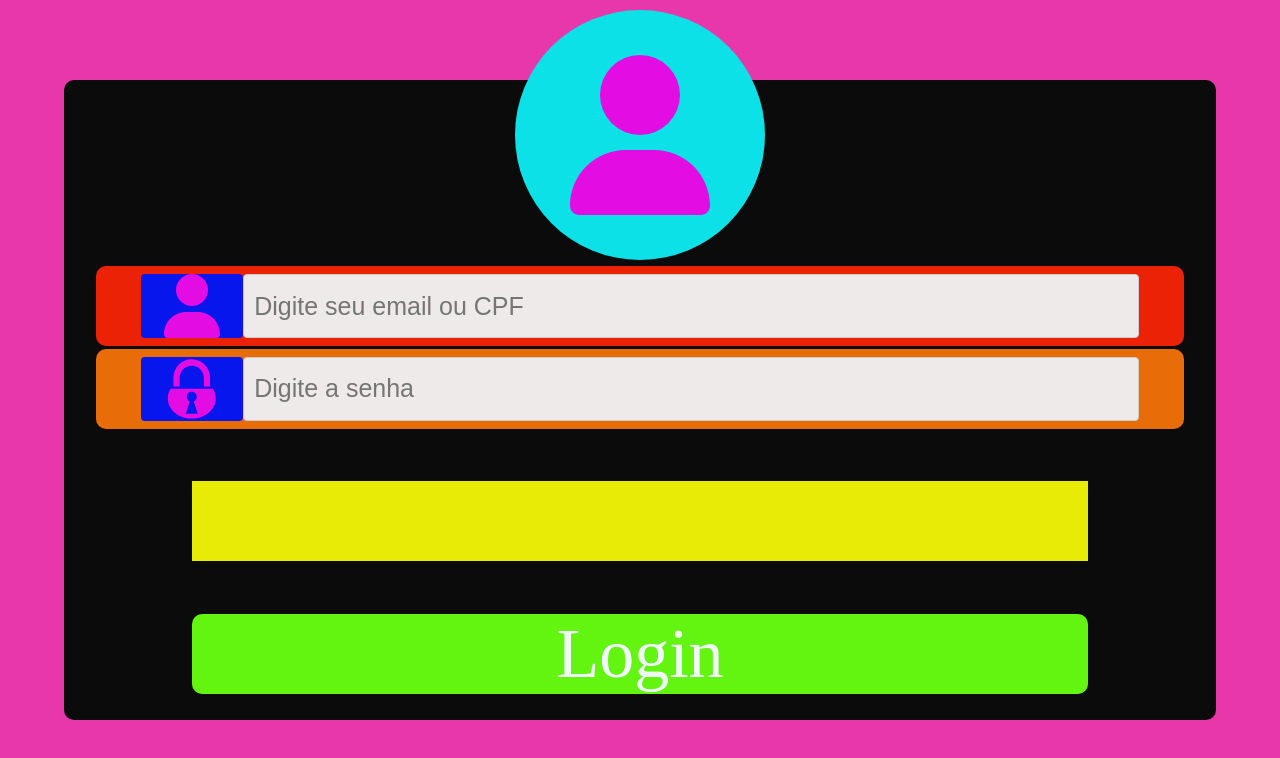
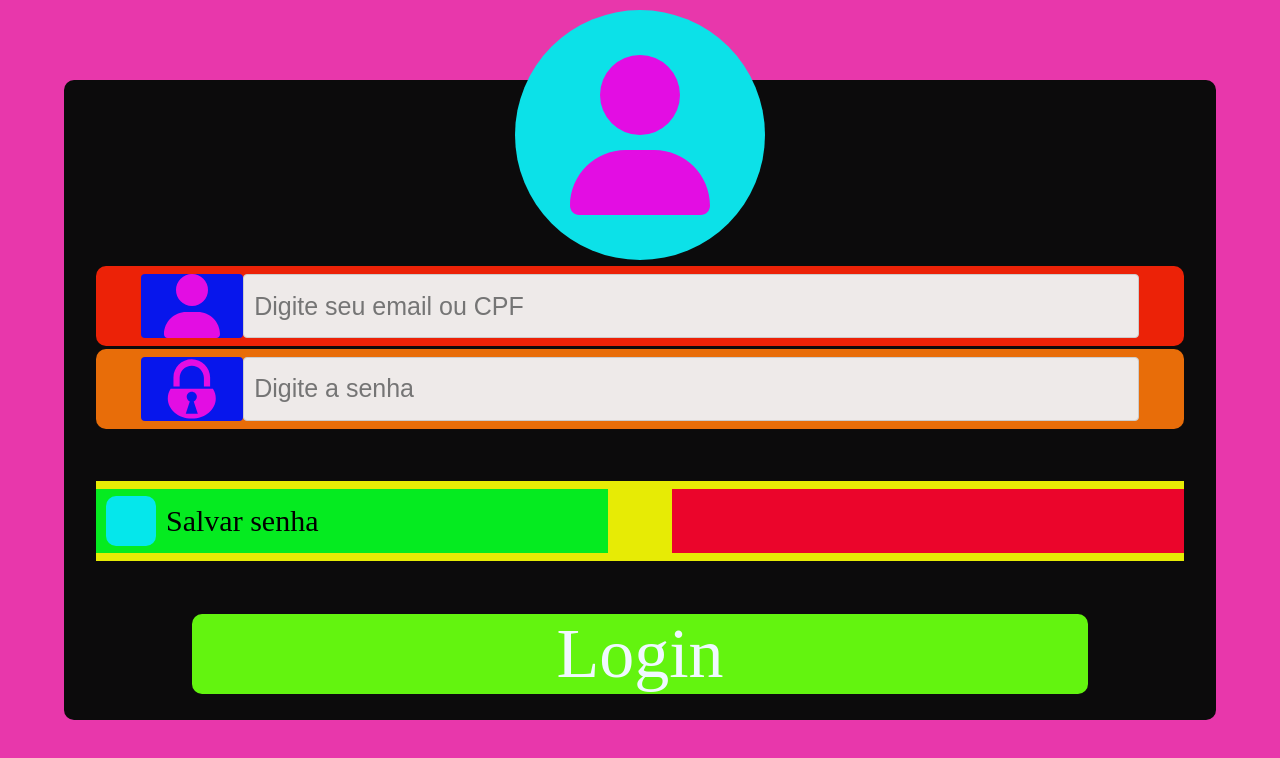
Before and after one commit to Gerenciar-gastos/Gerenciar_gastos_front, a React (Vite) app: page /a in a window 1280 px wide. Shown: the top 758 px of the page. Built offline with nearby package versions, Linux system fonts and the light colour scheme.

Commit message:
feat: password save container with sniff functionality

```diff
--- a/src/pages/Login.jsx
+++ b/src/pages/Login.jsx
@@ -1,10 +1,16 @@
-import { All, Conteiner, EmailCpf, IconeEmailCpf, IconePassword, InputEmailCpf, InputPassword, LogoLogin, PassWord, Register, SavePassword } from "../styled/loginStyled";
+import React, { useState } from 'react';
+import { All, Conteiner, ConteinerSavePassword, EmailCpf, IconeEmailCpf, IconePassword, InputEmailCpf, InputPassword, LogoLogin, Ok, PassWord, Register, SavePassword, SavePasswordRegister } from "../styled/loginStyled";
 import { FaUser } from "react-icons/fa6";
 import { GiPadlock } from "react-icons/gi";
+import { AiOutlineCheck } from "react-icons/ai";
 
 
 export default function Login() {
+    const [isChecked, setIsChecked] = useState(false);
 
+    const handleCheckboxClick = () => {
+        setIsChecked(!isChecked);
+    };
 
     return (
         <All>
@@ -24,11 +30,17 @@ export default function Login() {
                     </IconePassword>
                     <InputPassword type="text" placeholder="Digite a senha" />
                 </PassWord>
-                <SavePassword></SavePassword>
-                <Register>Login</Register>
+                <SavePasswordRegister>
+                    <SavePassword>
+                        <ConteinerSavePassword onClick={handleCheckboxClick}>
+                            {isChecked && <AiOutlineCheck />}
+                        </ConteinerSavePassword>
+                        <p>Salvar senha</p>
+                    </SavePassword>
+                    <Register></Register>
+                </SavePasswordRegister>
+                <Ok>Login</Ok>
             </Conteiner>
-
-        </All >
-
+        </All>
     );
 }
--- a/src/styled/loginStyled.jsx
+++ b/src/styled/loginStyled.jsx
@@ -113,13 +113,54 @@ export const InputPassword = styled.input`
   box-sizing: border-box;
 `;
 
-export const SavePassword = styled.div`
+export const SavePasswordRegister = styled.div`
   background-color: #e7eb05;
-  width: 70vw;
+  width: 85vw;
   height: 10vh;
+  display: flex;
+  justify-content: space-between;
+  align-items: center;
 `;
 
+export const SavePassword = styled.div`
+  background-color: #05eb20;
+  width: 40vw;
+  height: 8vh;
+  display: flex;
+  justify-content: flex-start;
+  align-items: center;
+  p{
+    font-size: 30px;
+    color: black;
+    text-align: center;
+  }
+`;
+
+export const ConteinerSavePassword = styled.div`
+  background-color: #05e7eb;
+  width: 50px;
+  height: 50px;
+  border-radius: 10px;
+  margin-right: 10px;
+  margin-left: 10px;
+  display: flex;
+  justify-content: center;
+  align-items: center;
+
+  svg {
+    font-size: 40px;
+    color: #000;
+  }
+`;
+
+
 export const Register = styled.div`
+  background-color: #eb052b;
+  width: 40vw;
+  height: 8vh;
+`;
+
+export const Ok = styled.div`
   background-color: #63f40f;
   width: 70vw;
   height: 10vh;
```
